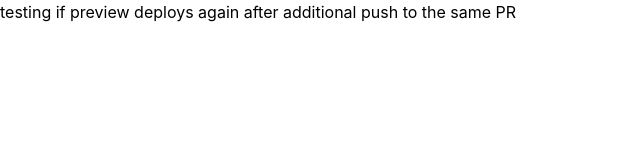
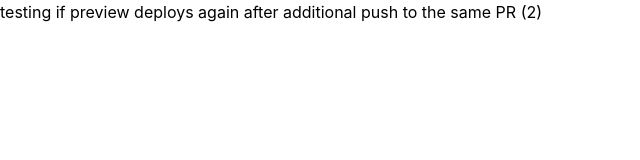
Before and after one commit to HopeFullee/wedding-invitation, a React (Vite) app: page / in a window 1280 px wide. Shown: the top 160 px of the page, without its empty margins (0-640 px from the left). Built offline with nearby package versions, Linux system fonts and the light colour scheme; no server answers; what @posthog/react would draw is missing.

Commit message:
chore: testing if preview deploys again after additional push to the same PR 2

```diff
--- a/src/App.tsx
+++ b/src/App.tsx
@@ -3,6 +3,7 @@ function App() {
     <div className="">
       <h1>
         testing if preview deploys again after additional push to the same PR
+        (2)
       </h1>
     </div>
   );
```
